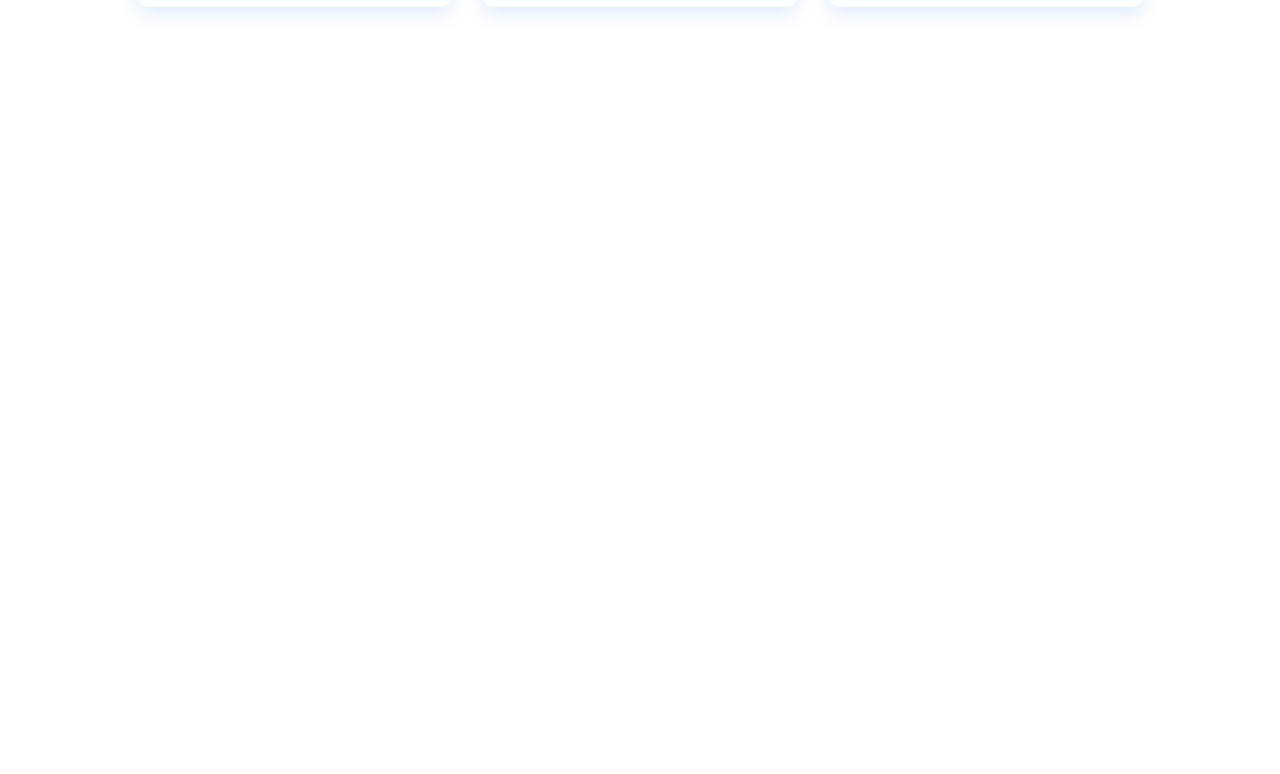
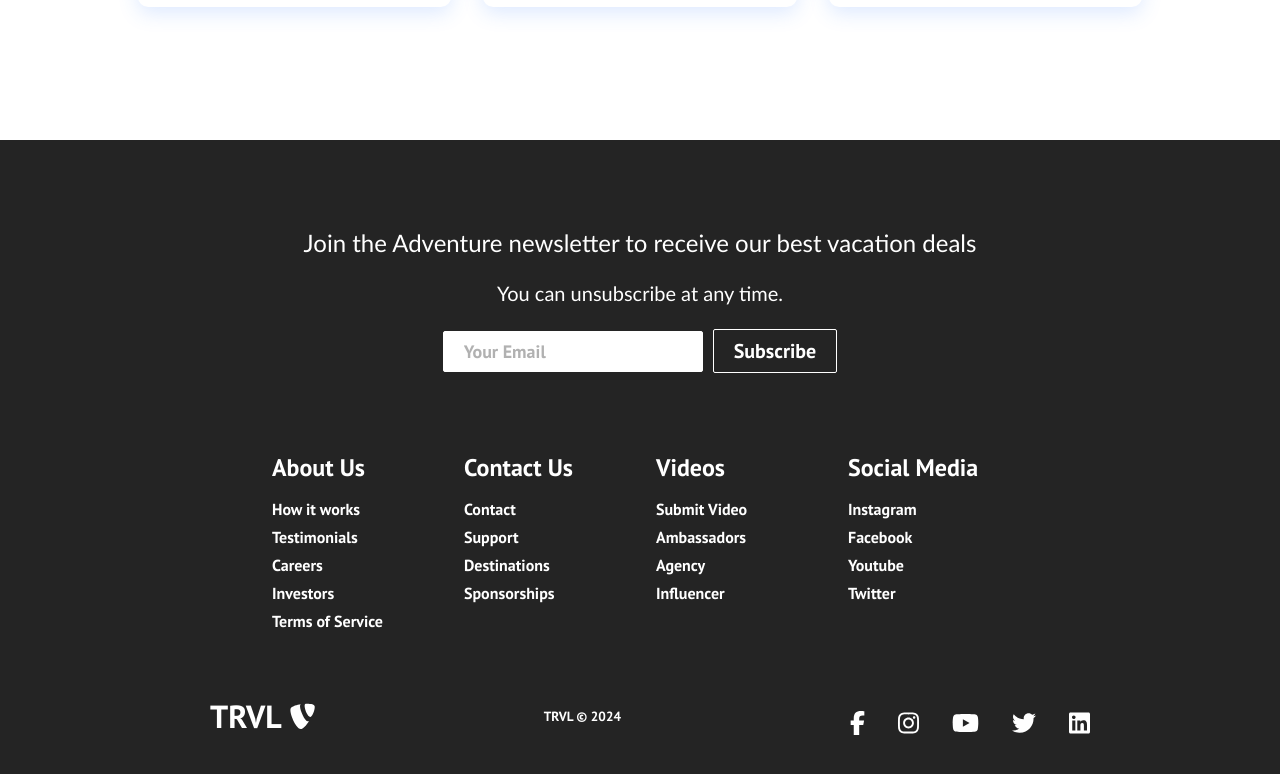
Before and after one commit to horoserp/trvl-website, a React (Create React App) app: page / in a window 1280 px wide. Shown: the part 1785-2559 px from the top of the page. Before the commit the page ends 1925 px from the top, so only its background shows below. Built offline with nearby package versions, Linux system fonts and the light colour scheme.

Commit message:
Update: Finish pages. Finish footer.

```diff
--- a/src/App.js
+++ b/src/App.js
@@ -2,6 +2,10 @@
 import Navbar from "./components/Navbar.js";
 import { BrowserRouter, Routes, Route } from "react-router-dom";
 import Home from "./components/pages/Home.js";
+import Services from "./components/pages/Services.js";
+import Products from "./components/pages/Products.js";
+import SignUp from "./components/pages/SignUp.js";
+import Footer from "./components/Footer.js";
 
 function App() {
   return (
@@ -10,7 +14,11 @@
         <Navbar />
         <Routes>
           <Route path="/" element={<Home />} />
+          <Route path="/services" element={<Services />} />
+          <Route path="/products" element={<Products />} />
+          <Route path="/sign-up" element={<SignUp />} />
         </Routes>
+        <Footer />
       </BrowserRouter>
     </>
   );
--- /dev/null
+++ b/src/components/Footer.css
@@ -0,0 +1,163 @@
+.footer-container {
+  background-color: #242424;
+  padding: 4rem 0 2rem 0;
+  display: flex;
+  flex-direction: column;
+  justify-content: center;
+  align-items: center;
+}
+
+.footer-subscription {
+  display: flex;
+  flex-direction: column;
+  justify-content: center;
+  align-items: center;
+  text-align: center;
+
+  margin-bottom: 24px;
+  padding: 24px;
+  color: #fff;
+}
+
+.footer-subscription > p {
+  font-family: "Trebuchet MS", "Lucida Sans Unicode", "Lucida Grande",
+    "Lucida Sans", Arial, sans-serif;
+}
+
+.footer-subscription-heading {
+  margin-bottom: 24px;
+  font-size: 24px;
+}
+
+.footer-subscription-text {
+  margin-bottom: 24px;
+  font-size: 20px;
+}
+
+.footer-input {
+  padding: 8px 20px;
+  border-radius: 2px;
+  margin-right: 10px;
+  outline: none;
+  border: none;
+  font-size: 18px;
+  margin-bottom: 16px;
+  border: 1px solid #fff;
+}
+
+.footer-links {
+  width: 100%;
+  max-width: 1000px;
+  display: flex;
+  justify-content: center;
+}
+
+.footer-link-wrapper {
+  display: flex;
+}
+
+.footer-link-items {
+  display: flex;
+  flex-direction: column;
+  align-items: flex-start;
+  margin: 16px;
+  text-align: left;
+  width: 160px;
+  box-sizing: border-box;
+}
+
+.footer-link-items h2 {
+  margin-bottom: 16px;
+}
+
+.footer-link-items > h2 {
+  color: #fff;
+}
+
+.footer-link-items a {
+  color: #fff;
+  text-decoration: none;
+  margin-bottom: 0.5rem;
+}
+
+.footer-link-items a:hover {
+  color: rgb(169, 169, 245);
+  transition: 0.3s ease-out;
+}
+
+.footer-email-form h2 {
+  margin-bottom: 2rem;
+}
+
+.footer-input::placeholder {
+  color: #b1b1b1;
+}
+
+/* Social Icons */
+.social-icon-link {
+  color: #fff;
+  font-size: 24px;
+}
+
+.social-media {
+  max-width: 1000px;
+  width: 100%;
+}
+
+.social-media-wrap {
+  display: flex;
+  justify-content: space-between;
+  align-items: center;
+  width: 90%;
+  max-width: 1000px;
+  margin: 40px auto 0 auto;
+}
+
+.social-icons {
+  display: flex;
+  justify-content: space-between;
+  align-items: center;
+  width: 240px;
+}
+
+.social-logo {
+  color: #fff;
+  justify-self: start;
+  margin-left: 20px;
+  cursor: pointer;
+  text-decoration: none;
+  font-size: 2rem;
+  display: flex;
+  align-items: center;
+  margin-bottom: 16px;
+}
+
+.website-rights {
+  color: #fff;
+  margin-bottom: 16px;
+}
+
+@media screen and (max-width: 820px) {
+  .footer-links {
+    padding-top: 2rem;
+  }
+
+  .footer-input {
+    width: 100%;
+  }
+
+  .btn {
+    width: 100%;
+  }
+
+  .footer-link-wrapper {
+    flex-direction: column;
+  }
+
+  .social-media-wrap {
+    flex-direction: column;
+  }
+}
+
+@media screen and (max-width: 768px) {
+}
--- /dev/null
+++ b/src/components/Footer.js
@@ -0,0 +1,129 @@
+import React from "react";
+import "./Footer.css";
+import { Button } from "./Button";
+import { Link } from "react-router-dom";
+import { FontAwesomeIcon } from "@fortawesome/react-fontawesome";
+import {
+  faInstagram,
+  faFacebookF,
+  faYoutube,
+  faTwitter,
+  faTypo3,
+  faLinkedin,
+} from "@fortawesome/free-brands-svg-icons";
+
+function Footer() {
+  return (
+    <div className="footer-container">
+      <section className="footer-subscription">
+        <p className="footer-subscription-heading">
+          Join the Adventure newsletter to receive our best vacation deals
+        </p>
+        <p className="footer-subscription-text">
+          You can unsubscribe at any time.
+        </p>
+        <div className="input-areas">
+          <form>
+            <input
+              className="footer-input"
+              name="email"
+              type="email"
+              placeholder="Your Email"
+            />
+            <Button buttonStyle="btn--outline">Subscribe</Button>
+          </form>
+        </div>
+      </section>
+      <div class="footer-links">
+        <div className="footer-link-wrapper">
+          <div class="footer-link-items">
+            <h2>About Us</h2>
+            <Link to="/sign-up">How it works</Link>
+            <Link to="/">Testimonials</Link>
+            <Link to="/">Careers</Link>
+            <Link to="/">Investors</Link>
+            <Link to="/">Terms of Service</Link>
+          </div>
+          <div class="footer-link-items">
+            <h2>Contact Us</h2>
+            <Link to="/">Contact</Link>
+            <Link to="/">Support</Link>
+            <Link to="/">Destinations</Link>
+            <Link to="/">Sponsorships</Link>
+          </div>
+        </div>
+        <div className="footer-link-wrapper">
+          <div class="footer-link-items">
+            <h2>Videos</h2>
+            <Link to="/">Submit Video</Link>
+            <Link to="/">Ambassadors</Link>
+            <Link to="/">Agency</Link>
+            <Link to="/">Influencer</Link>
+          </div>
+          <div class="footer-link-items">
+            <h2>Social Media</h2>
+            <Link to="/">Instagram</Link>
+            <Link to="/">Facebook</Link>
+            <Link to="/">Youtube</Link>
+            <Link to="/">Twitter</Link>
+          </div>
+        </div>
+      </div>
+      <section class="social-media">
+        <div class="social-media-wrap">
+          <div class="footer-logo">
+            <Link to="/" className="social-logo">
+              TRVL
+              <FontAwesomeIcon icon={faTypo3} />
+            </Link>
+          </div>
+          <small class="website-rights">TRVL © 2024</small>
+          <div class="social-icons">
+            <Link
+              class="social-icon-link facebook"
+              to="/"
+              target="_blank"
+              aria-label="Facebook"
+            >
+              <FontAwesomeIcon icon={faFacebookF} />
+            </Link>
+            <Link
+              class="social-icon-link instagram"
+              to="/"
+              target="_blank"
+              aria-label="Instagram"
+            >
+              <FontAwesomeIcon icon={faInstagram} />
+            </Link>
+            <Link
+              class="social-icon-link youtube"
+              to="/"
+              target="_blank"
+              aria-label="Youtube"
+            >
+              <FontAwesomeIcon icon={faYoutube} />
+            </Link>
+            <Link
+              class="social-icon-link twitter"
+              to="/"
+              target="_blank"
+              aria-label="Twitter"
+            >
+              <FontAwesomeIcon icon={faTwitter} />
+            </Link>
+            <Link
+              class="social-icon-link linkedin"
+              to="/"
+              target="_blank"
+              aria-label="LinkedIn"
+            >
+              <FontAwesomeIcon icon={faLinkedin} />
+            </Link>
+          </div>
+        </div>
+      </section>
+    </div>
+  );
+}
+
+export default Footer;
--- /dev/null
+++ b/src/components/pages/Products.js
@@ -0,0 +1,6 @@
+import React from "react";
+import "../../App.css";
+
+export default function Products() {
+  return <h1 className="products">PRODUCTS</h1>;
+}
--- /dev/null
+++ b/src/components/pages/Services.js
@@ -0,0 +1,7 @@
+import React from "react";
+
+function Services() {
+  return <h1 className="services">SERVICES</h1>;
+}
+
+export default Services;
--- /dev/null
+++ b/src/components/pages/SignUp.js
@@ -0,0 +1,7 @@
+import React from "react";
+
+function SignUp() {
+  return <h1 className="sign-up">SIGN UP</h1>;
+}
+
+export default SignUp;
```
